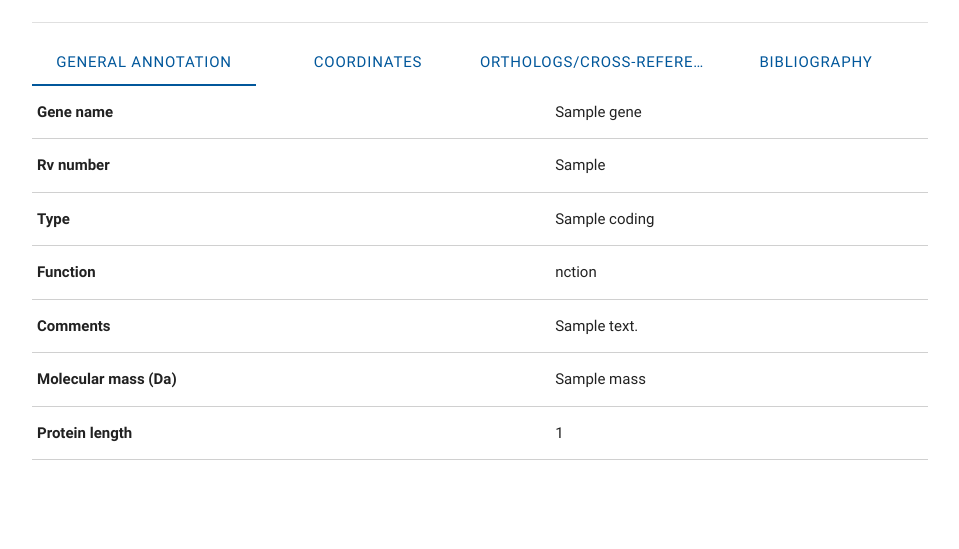
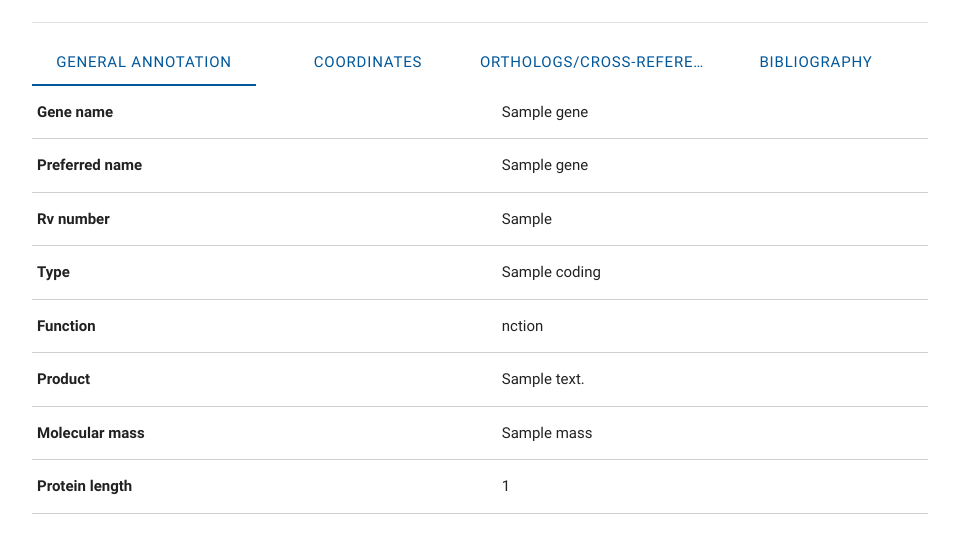
Before and after one commit to COMBAT-TB/vcf2neo, a Flask app: template combatwebapp/templates/results.html in a window 1280 px wide. Shown: the part 543-1092 px from the top of the page, without its empty margins (160-1119 px from the left). Before the commit the page ends 1003 px from the top, so only its background shows below. Run offline with Flask 2, Linux system fonts and the light colour scheme; the template is opened without the code that fills it: most values are stand-ins (such as "Sample title", 1, 10 or a date in 2020); some libraries are stand-ins or nearby versions.

Commit message:
minor UI updates.

```diff
--- a/combatwebapp/templates/about.html
+++ b/combatwebapp/templates/about.html
@@ -7,7 +7,7 @@
                 <h1 class="header center-on-small-only">About</h1>
                 <div class="divider"></div>
                 <br>
-                <h4 class="flow-text">COMBAT-TB is an Medical Research Council (MRC) flagship project which aims
+                <h4 class="flow-text">COMBAT-TB is a Medical Research Council (MRC) flagship project which aims
                     to address two needs: </h4>
                 <div class="section">
                     <h2 class="flow-text"><i>Access to computer tools for rapid deployment in a resource limited
--- a/combatwebapp/templates/results.html
+++ b/combatwebapp/templates/results.html
@@ -34,6 +34,10 @@
                             <td>{{ gene.name }}</td>
                         </tr>
                         <tr>
+                            <th>Preferred name</th>
+                            <td>{{ gene.preffered_name }}</td>
+                        </tr>
+                        <tr>
                             <th>Rv number</th>
                             <td>{{ gene.locus_tag or gene.name }}</td>
                         </tr>
@@ -47,7 +51,7 @@
                             {% if protein.function %}
                                 <td>{{ protein.function[9:] }}</td>
                             {% else %}
-                                <td>{{ protein.function }}</td>
+                                <td>Function unknown</td>
                             {% endif %}
                         </tr>
                         {#                        <tr>#}
@@ -56,11 +60,11 @@
                         {#                        </tr>#}
                         {#                        <tr></tr>#}
                         <tr>
-                            <th>Comments</th>
+                            <th>Product</th>
                             <td>{{ gene.description }}</td>
                         </tr>
                         <tr>
-                            <th>Molecular mass (Da)</th>
+                            <th>Molecular mass</th>
                             <td>{{ protein.mass }}</td>
                         </tr>
                         {#                        <tr>#}
@@ -114,7 +118,7 @@
                             <th>UniProt</th>
                             <td>
                                 <a target="_blank"
-                                   href="http://www.uniprot.org/uniprot/{{ gene.uniprot_entry }}">{{ gene.uniprot_entry }}
+                                   href="http://www.uniprot.org/uniprot/{{ gene.uniprot_entry }}">{{ gene.uniprot_entry }}</a>
                             </td>
                         </tr>
                         <tr>
@@ -145,8 +149,8 @@
                         <th>Bibliography</th>
                         <td>
                             {% if gene.citation %}
-                                {% for entry in gene.citation.split(', ') %}
-                                    <a>{{ entry }}</a>
+                                {% for entry in gene.citation.encode('utf-8').split(', ') %}
+                                    <a>{{ entry[0] }}</a>
                                 {% endfor %}
                             {% else %}
                                 {{ '' }}
```
